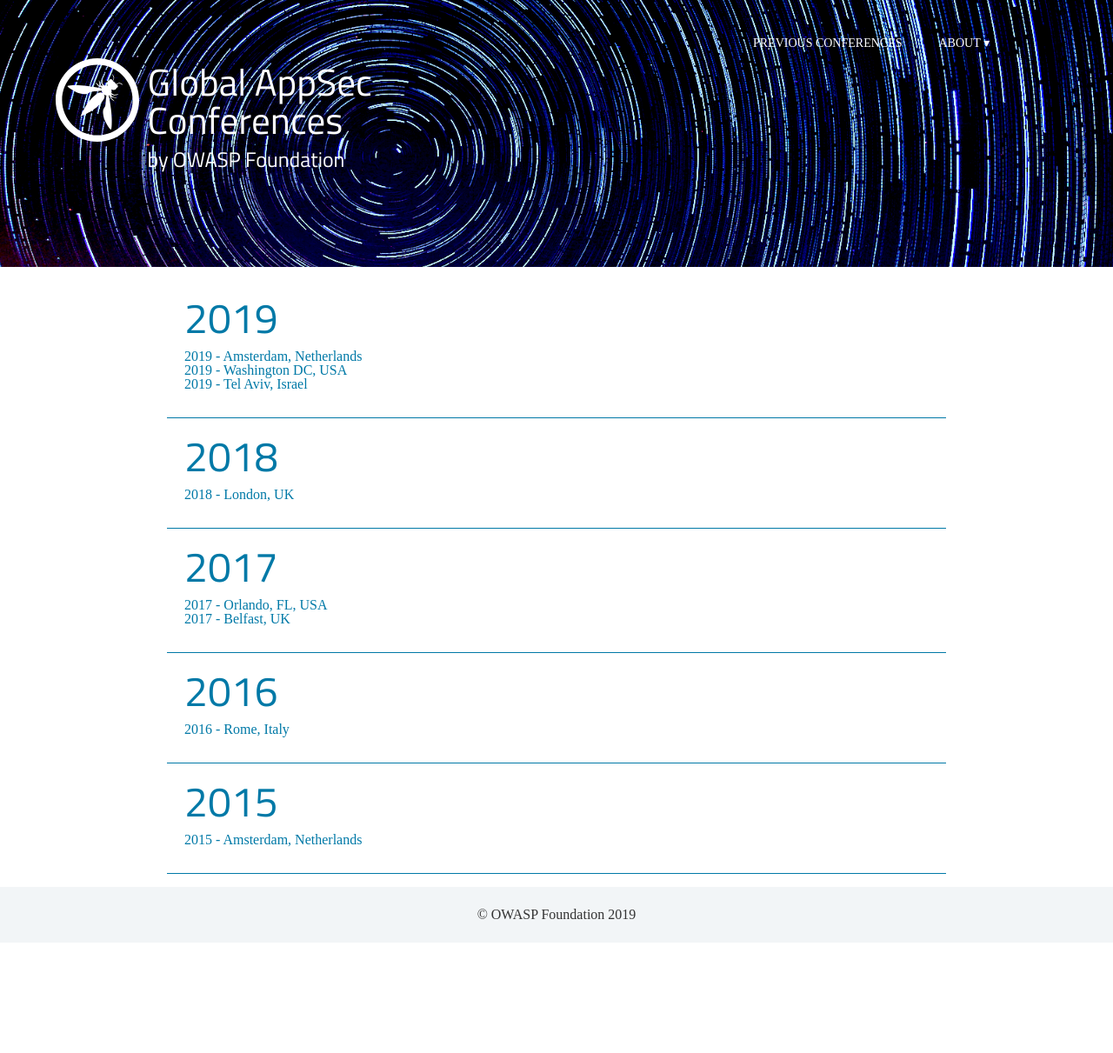
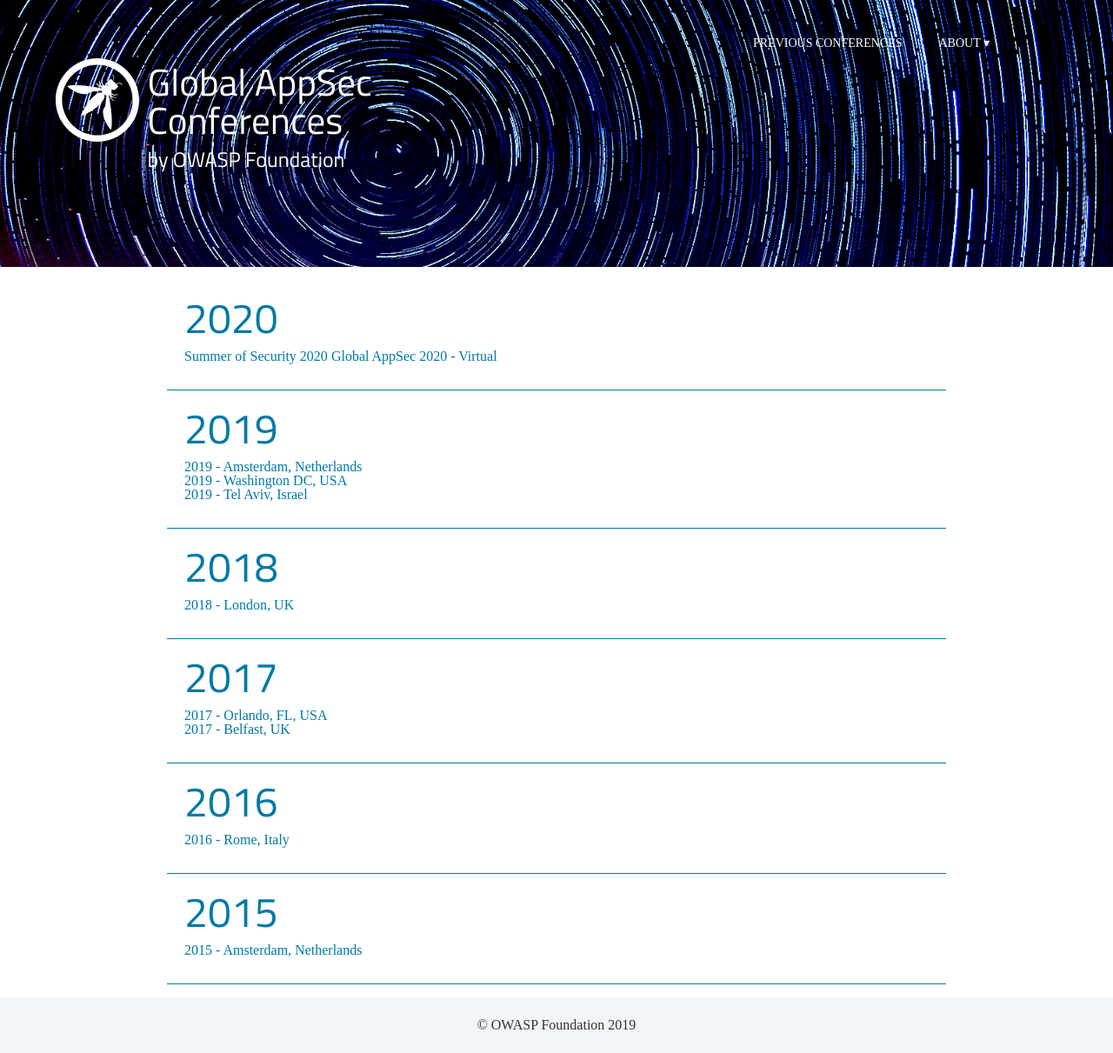
Before and after one commit to OWASP/GlobalAppSecHome, a Jekyll site: the page built from previous-conferences.html, in a window 1280 px wide. Shown: the whole page at 87% size. Built offline with Jekyll 4.4.1, drawn with Linux system fonts in a browser that asks for light colours; some web fonts are replaced; before the commit the page ends 1084 px from its top, so only the background shows below that.

Commit message:
Update previous-conferences.html

```diff
--- a/previous-conferences.html
+++ b/previous-conferences.html
@@ -5,6 +5,11 @@
 ---
 
 <div class="centerList">
+	<div class="items">
+		<h1>2020</h1>
+		<a href="https://appsecdays.org/">Summer of Security 2020</a>
+		<a href="https://events.bizzabo.com/OWASPGlobalAppSec">Global AppSec 2020 - Virtual</a>
+	</div>
 	<div class="items">
 		<h1>2019</h1>
 		<a href="https://ams.globalappsec.org/">2019 - Amsterdam, Netherlands</a><br>
```
